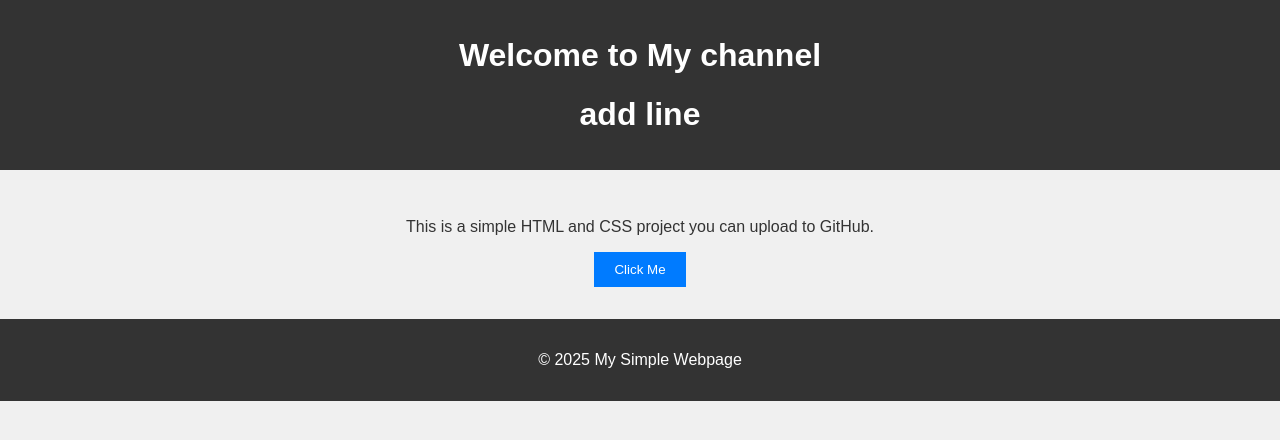
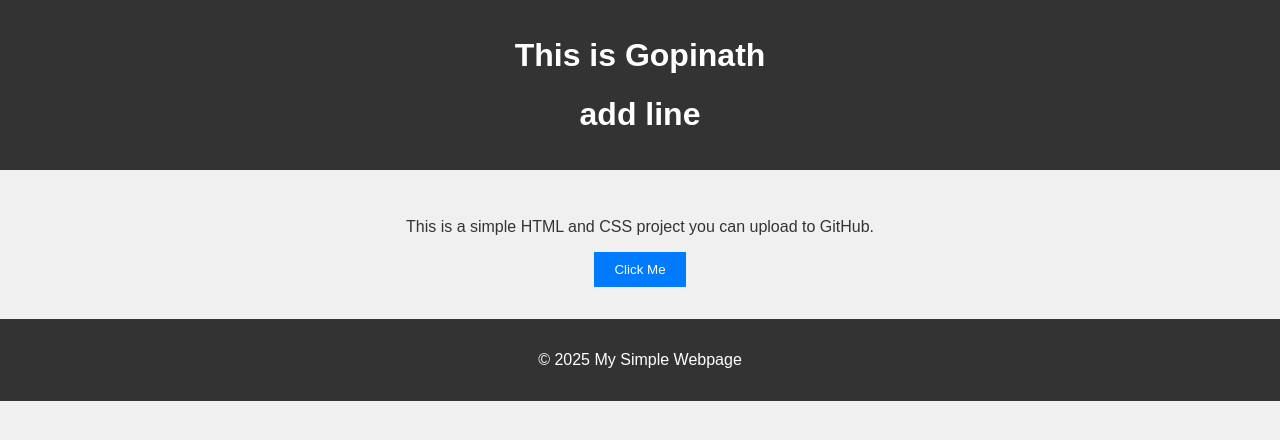
Before and after one commit to gopi202005/demo-project, a plain HTML site: page index.html in a window 1280 px wide. Drawn offline with Linux system fonts and the light colour scheme.

Commit message:
Update index.html

```diff
--- a/index.html
+++ b/index.html
@@ -3,12 +3,12 @@
 <head>
     <meta charset="UTF-8">
     <meta name="viewport" content="width=device-width, initial-scale=1.0">
-    <title>My Simple Webpage</title>
+    <title>Gopinath </title>
     <link rel="stylesheet" href="style.css">
 </head>
 <body>
     <header>
-        <h1>Welcome to My channel</h1>
+        <h1>This is Gopinath</h1>
         <h1> add line</h1>
     </header>
     <main>
```
